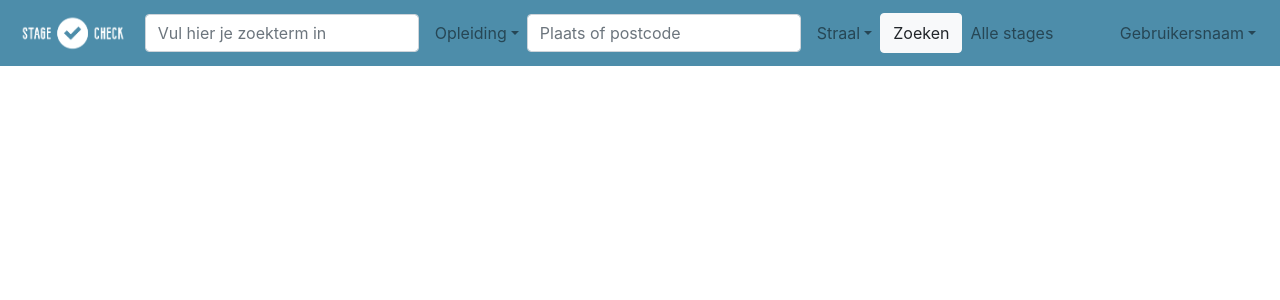
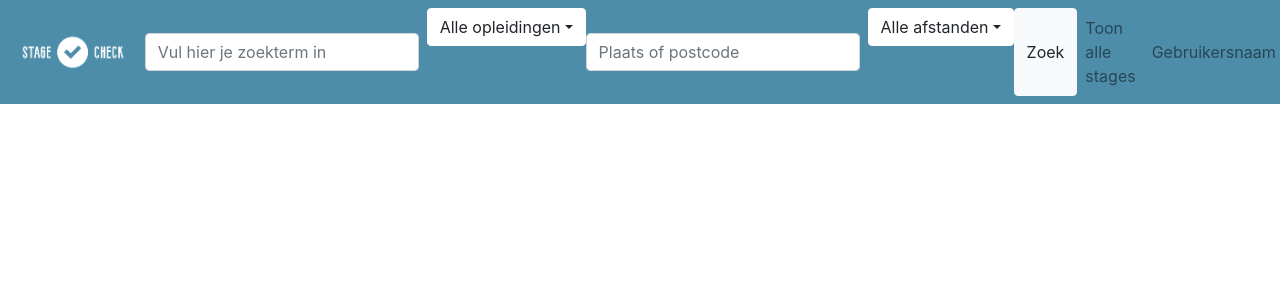
Before and after one commit to dennycox/StageCheck, a React (Create React App) app in the folder stagecheck_web_app/: page / in a window 1280 px wide. Shown: the top 300 px of the page. Built offline with nearby package versions, Linux system fonts and the light colour scheme.

Commit message:
Added internship details page and improved styling

```diff
--- a/stagecheck_web_app/src/components/AddInternshipForm.js
+++ b/stagecheck_web_app/src/components/AddInternshipForm.js
@@ -1,4 +1,4 @@
-import React, { useState } from "react";
+import React, { useState } from 'react';
 import { Button, Form } from 'react-bootstrap';
 
 function AddInternshipForm({ addInternship }) {
--- a/stagecheck_web_app/src/components/Banner.js
+++ b/stagecheck_web_app/src/components/Banner.js
@@ -1,6 +1,6 @@
 import React, { Component } from 'react';
 import logo from './logo.png';
-import { Navbar, Nav, Form, FormControl, Button, NavDropdown, Dropdown } from 'react-bootstrap';
+import { Navbar, Nav, Form, FormControl, Button, Dropdown, NavDropdown, DropdownButton } from 'react-bootstrap';
 import 'bootstrap/dist/css/bootstrap.min.css';
 import {
     BrowserRouter as Router,
@@ -26,26 +26,26 @@ function Banner() {
                     <Form inline>
                         <FormControl type="text" placeholder="Vul hier je zoekterm in" className="mr-sm-2" />
                     </Form>
-                    <NavDropdown title="Opleiding" id="basic-nav-dropdown">
-                        <NavDropdown.Item href="#action/3.1">Alle opleidingen</NavDropdown.Item>
-                        <NavDropdown.Item href="#action/3.2">ICT</NavDropdown.Item>
-                        <NavDropdown.Item href="#action/3.3">Bedrijfskunde</NavDropdown.Item>
-                        <NavDropdown.Item href="#action/3.4">Verpleegkundige</NavDropdown.Item>
-                    </NavDropdown>
+                    <DropdownButton title="Alle opleidingen" id="basic-nav-dropdown" variant="secondary">
+                        <Dropdown.Item href="#action/3.1">Alle opleidingen</Dropdown.Item>
+                        <Dropdown.Item href="#action/3.2">ICT</Dropdown.Item>
+                        <Dropdown.Item href="#action/3.3">Bedrijfskunde</Dropdown.Item>
+                        <Dropdown.Item href="#action/3.4">Verpleegkundige</Dropdown.Item>
+                    </DropdownButton>
                     <Form inline>
                         <FormControl type="text" placeholder="Plaats of postcode" className="mr-sm-2" />
                     </Form>
-                    <NavDropdown title="Straal" id="basic-nav-dropdown">
-                        <NavDropdown.Item href="#action/3.1">Alle afstanden</NavDropdown.Item>
-                        <NavDropdown.Item href="#action/3.2">3 km</NavDropdown.Item>
-                        <NavDropdown.Item href="#action/3.3">5 km</NavDropdown.Item>
-                        <NavDropdown.Item href="#action/3.4">10 km</NavDropdown.Item>
-                        <NavDropdown.Item href="#action/3.5">15 km</NavDropdown.Item>
-                        <NavDropdown.Item href="#action/3.6">20 km</NavDropdown.Item>
-                        <NavDropdown.Item href="#action/3.7">25 km</NavDropdown.Item>
-                    </NavDropdown>
-                    <Button variant="light">Zoeken</Button>
-                    <Nav.Link href="/stages">Alle stages</Nav.Link>
+                    <DropdownButton title="Alle afstanden" id="basic-nav-dropdown" variant="secondary">
+                        <Dropdown.Item href="#action/3.1">Alle afstanden</Dropdown.Item>
+                        <Dropdown.Item href="#action/3.2">3 km</Dropdown.Item>
+                        <Dropdown.Item href="#action/3.3">5 km</Dropdown.Item>
+                        <Dropdown.Item href="#action/3.4">10 km</Dropdown.Item>
+                        <Dropdown.Item href="#action/3.5">15 km</Dropdown.Item>
+                        <Dropdown.Item href="#action/3.6">20 km</Dropdown.Item>
+                        <Dropdown.Item href="#action/3.7">25 km</Dropdown.Item>
+                    </DropdownButton>
+                    <Button variant="light">Zoek</Button>
+                    <Nav.Link href="/stages">Toon alle stages</Nav.Link>
                 </Nav>
                 <Nav>
                     <NavDropdown title="Gebruikersnaam" id="basic-nav-dropdown">
--- a/stagecheck_web_app/src/components/Internship.js
+++ b/stagecheck_web_app/src/components/Internship.js
@@ -26,11 +26,10 @@ function Internship({ internship, deleteInternship, updateInternship }) {
                 <Card.Title>{internship.title}</Card.Title>
                 <Card.Text>{internship.description}</Card.Text>
                 <Card.Link href={`${url}/${internship.id}`}>Meer informatie</Card.Link>
-                <Card.Link href="#">Contact</Card.Link>
             </Card.Body>
             <Card.Footer>
                 <Link to={`${url}/${internship.id}/update`}>
-                    <Button variant="outline-primary">Wijzig</Button>
+                    <Button variant="primary">Wijzig</Button>
                 </Link>
                 <Button onClick={handleDelete}>Verwijderen</Button>
             </Card.Footer>
--- /dev/null
+++ b/stagecheck_web_app/src/components/InternshipDetails.js
@@ -0,0 +1,15 @@
+import React, { Component } from 'react';
+import { Button } from 'react-bootstrap';
+import 'bootstrap/dist/css/bootstrap.min.css';
+
+function InternshipDetails({ getInternship }) {
+
+    return (
+        <div className="col-md-6">
+            <h2>{getInternship.title}</h2>
+            <p>{getInternship.description}</p>
+        </div>
+    )
+}
+
+export default InternshipDetails;
--- a/stagecheck_web_app/src/components/InternshipList.js
+++ b/stagecheck_web_app/src/components/InternshipList.js
@@ -1,8 +1,8 @@
-import React, { useState, useEffect } from "react";
-import axios from "axios";
-import Internship from "./Internship";
-import AddInternshipForm from "./AddInternshipForm";
-import UpdateInternshipForm from "./UpdateInternshipForm";
+import React, { useState, useEffect } from 'react';
+import axios from 'axios';
+import Internship from './Internship';
+import AddInternshipForm from './AddInternshipForm';
+import UpdateInternshipForm from './UpdateInternshipForm';
 import {
     BrowserRouter as Router,
     Switch,
@@ -12,6 +12,7 @@ import {
     useParams
 } from 'react-router-dom';
 import { Container, Row, Col, Button } from 'react-bootstrap';
+import InternshipDetails from './InternshipDetails';
 
 const InternshipsUrl = "https://localhost:44330/api/Internships/"
 
@@ -25,8 +26,8 @@ function InternshipList() {
         });
     }, []);
 
-    const getInternship = (id) => {
-        axios.get(InternshipsUrl + id).then((res) => {
+    const getInternship = async (id) => {
+        await axios.get(InternshipsUrl + id).then((res) => {
             const internship = res.data;
             return internship;
         });
@@ -80,6 +81,13 @@ function InternshipList() {
                             </Link>
                             <UpdateInternshipForm updateInternship={updateInternship} getInternship={getInternship} />
                         </Route>
+                        {/* Details */}
+                        <Route path={`${path}/:id/details`}>
+                            <Link to={`${url}`}>
+                                <Button variant="outline-primary">Terug</Button>
+                            </Link>
+                            <InternshipDetails getInternship={getInternship} />
+                        </Route>
                         {/* Internships */}
                         <Route path={`${path}`}>
                             <Link to={`${url}/create`}>
--- a/stagecheck_web_app/src/components/UpdateInternshipForm.js
+++ b/stagecheck_web_app/src/components/UpdateInternshipForm.js
@@ -1,4 +1,4 @@
-import React, { useState } from "react";
+import React, { useState } from 'react';
 import { Button, Form } from 'react-bootstrap';
 import {
     BrowserRouter as Router,
--- a/stagecheck_web_app/src/custom.scss
+++ b/stagecheck_web_app/src/custom.scss
@@ -1,3 +1,4 @@
 $primary: rgb(77, 141, 170);
+$secondary: rgb(255, 255, 255);
 
 @import '~bootstrap/scss/bootstrap.scss';
```
